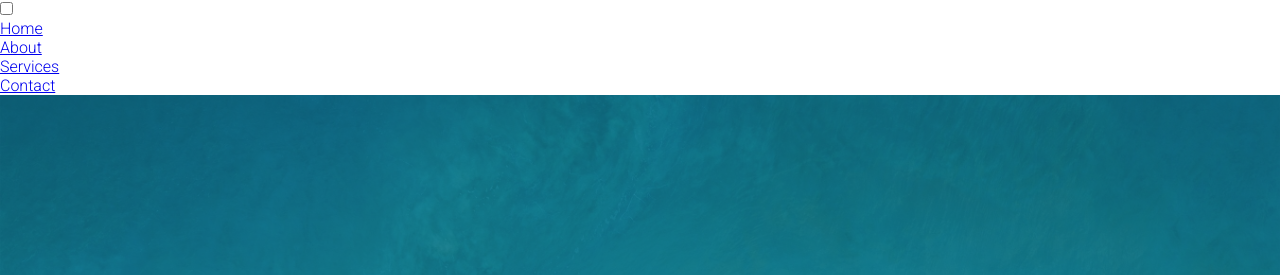
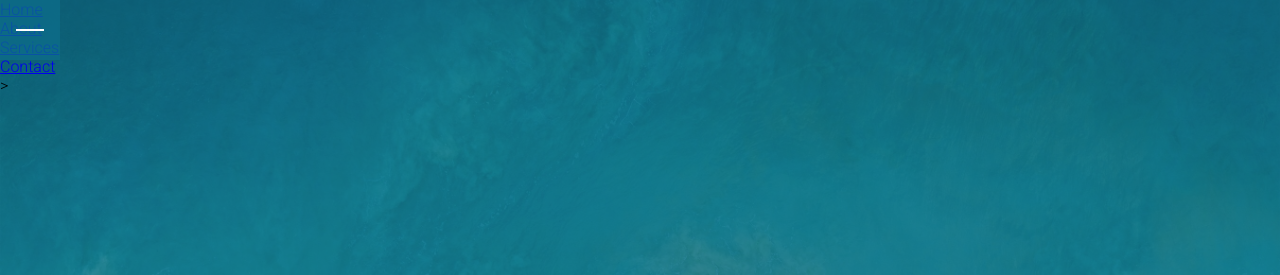
Before and after one commit to llmarkovic/HamburgerMenu, a plain HTML site: page index.html in a window 1280 px wide. Shown: the top 275 px of the page. Drawn offline with Linux system fonts and the light colour scheme.

Commit message:
Functional version of project, almost done

```diff
--- a/index.html
+++ b/index.html
@@ -6,14 +6,13 @@
     <meta http-equiv="X-UA-Compatible" content="ie=edge" />
 
     <link rel="stylesheet" href="style.css">
-    <link rel="stylesheet" href="menu.css">
     <link href="https://fonts.googleapis.com/css2?family=Roboto:wght@300&display=swap" rel="stylesheet">
     <title>Hamburger Menu</title>
   </head>
 
   <body>
 
-    <div class="menu-wrap"></div>
+    <div class="menu-wrap">
     <input type="checkbox" class="toggler">
     <div class="hamburger"><div></div></div>
     <div class="menu">
@@ -26,7 +25,8 @@
                 <li><a href="#">Contact</a></li>
             </ul>
         </div>
-    </div>
+        </div>>
+      </div>
     </div>
 
     <header class="showcase">
--- a/style.css
+++ b/style.css
@@ -70,3 +70,56 @@ body{
 .btn:hover {
     opacity: 0.8;
 }
+
+
+
+.menu-wrap {
+    position: fixed;
+    top: 0;
+    left: 0;
+    z-index: 1;
+}
+
+.menu-wrap .toggler {
+    position: absolute;
+    top: 0;
+    left: 0;
+    z-index: 2;
+    cursor: pointer;
+    width: 50px;
+    height: 50px;
+    opacity: 0;
+}
+
+.menu-wrap .hamburger {
+    position: absolute;
+    top: 0;
+    left: 0;
+    z-index: 1;
+    width: 60px;
+    height: 60px;
+    padding: 1rem;
+    background: var(--primary-color);
+    display: flex;
+    align-items: center;
+    justify-content: center;
+}
+
+.menu-wrap .hamburger > div {
+    position: relative;
+    background-color: #fff;
+    width: 100%;
+    height: 2px;
+    display: flex;
+    align-items: center;
+    justify-content: center;
+}
+
+.menu-wrap .hamburger > div:before,
+.menu-wrap .hamburger > div:after {
+    content: '';
+    position: absolute;
+    z-index: 1;
+    top: -10px;
+    width: ;
+}
```
